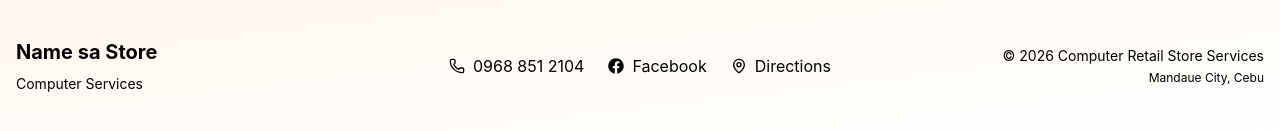
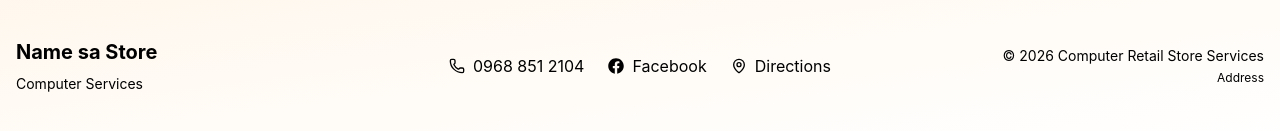
Before and after one commit to beltsivan/Computer-Services-Appointment-Booking, a React (Vite) app: page / in a window 1280 px wide. Shown: the part 875-1006 px from the top of the page. Built offline with nearby package versions, Linux system fonts and the light colour scheme.

Commit message:
Latest version

```diff
--- a/src/components/footer.jsx
+++ b/src/components/footer.jsx
@@ -51,7 +51,7 @@ export const Footer = () => {
               © {new Date().getFullYear()} Computer Retail Store Services
             </p>
             <p className="text-muted-foreground/70 text-xs mt-1">
-              Mandaue City, Cebu
+              Address
             </p>
           </div>
           <div className="md:hidden fixed bottom-0 left-0 right-0 p-4 bg-background/95 backdrop-blur-md border-t border-border z-40">
```
